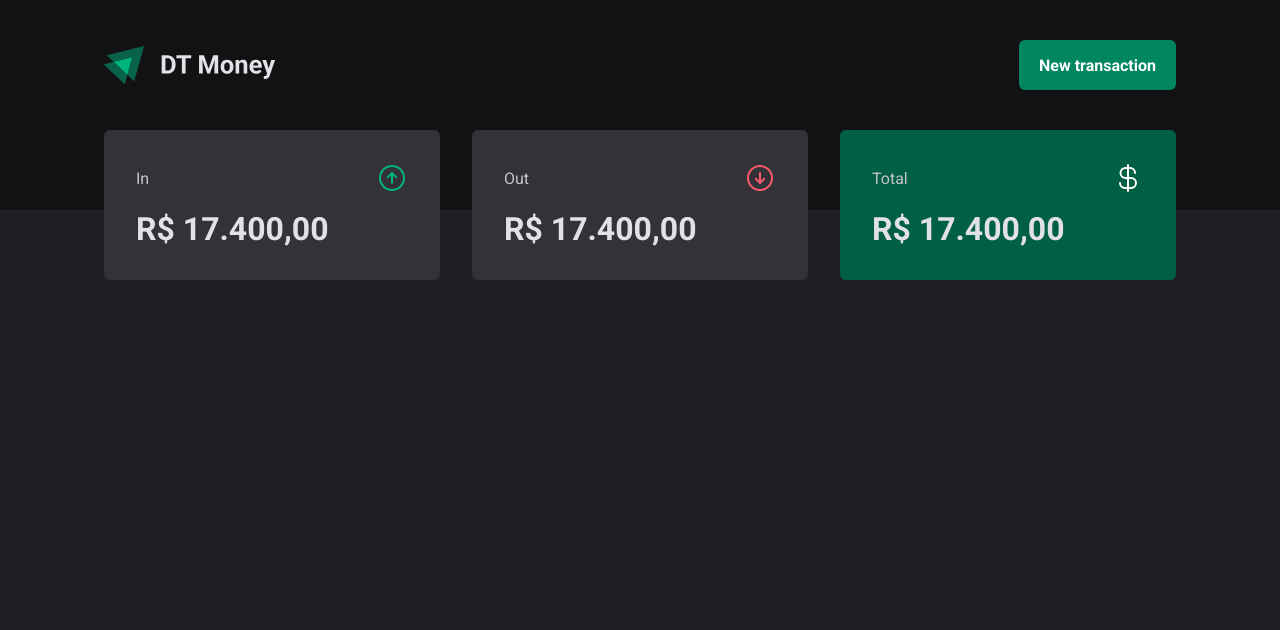
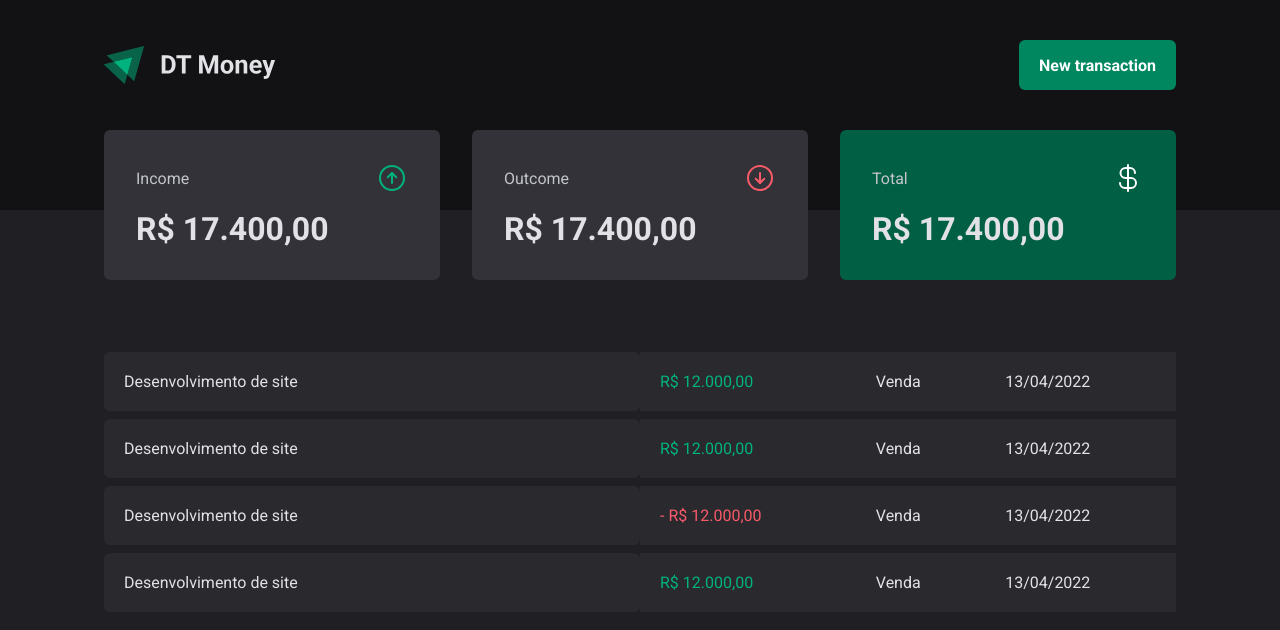
Before and after one commit to diegosano/dt-money, a React (Vite) app: page / in a window 1280 px wide. Shown: the top 630 px of the page. Built offline with nearby package versions, Linux system fonts and the light colour scheme.

Commit message:
feat: table of transactions

```diff
--- a/src/components/Summary/index.tsx
+++ b/src/components/Summary/index.tsx
@@ -7,7 +7,7 @@
     <S.SummaryContainer>
       <S.SummaryCard>
         <header>
-          <span>In</span>
+          <span>Income</span>
           <ArrowCircleUp size={32} color="#00b37e" />
         </header>
 
@@ -18,7 +18,7 @@
 
       <S.SummaryCard>
         <header>
-          <span>Out</span>
+          <span>Outcome</span>
           <ArrowCircleDown size={32} color="#f75a68" />
         </header>
 
--- a/src/pages/Transactions/index.tsx
+++ b/src/pages/Transactions/index.tsx
@@ -1,11 +1,63 @@
-import { Header } from "../../components/Header";
-import { Summary } from "../../components/Summary";
+import { Header } from '../../components/Header';
+import { Summary } from '../../components/Summary';
+
+import * as S from './styles';
 
 export function Transactions() {
   return (
     <div>
       <Header />
       <Summary />
+
+      <S.TransactionsContainer>
+        <S.TransactionsTable>
+          <tbody>
+            <tr>
+              <td width="50%">Desenvolvimento de site</td>
+              <td>
+                <S.PriceHighlight variant="income">
+                  R$ 12.000,00
+                </S.PriceHighlight>
+              </td>
+              <td>Venda</td>
+              <td>13/04/2022</td>
+            </tr>
+
+            <tr>
+              <td width="50%">Desenvolvimento de site</td>
+              <td>
+                <S.PriceHighlight variant="income">
+                  R$ 12.000,00
+                </S.PriceHighlight>
+              </td>
+              <td>Venda</td>
+              <td>13/04/2022</td>
+            </tr>
+
+            <tr>
+              <td width="50%">Desenvolvimento de site</td>
+              <td>
+                <S.PriceHighlight variant="outcome">
+                  - R$ 12.000,00
+                </S.PriceHighlight>
+              </td>
+              <td>Venda</td>
+              <td>13/04/2022</td>
+            </tr>
+
+            <tr>
+              <td width="50%">Desenvolvimento de site</td>
+              <td>
+                <S.PriceHighlight variant="income">
+                  R$ 12.000,00
+                </S.PriceHighlight>
+              </td>
+              <td>Venda</td>
+              <td>13/04/2022</td>
+            </tr>
+          </tbody>
+        </S.TransactionsTable>
+      </S.TransactionsContainer>
     </div>
-  )
+  );
 }
--- a/src/pages/Transactions/styles.ts
+++ b/src/pages/Transactions/styles.ts
@@ -0,0 +1,41 @@
+import styled from 'styled-components';
+
+export const TransactionsContainer = styled.main`
+  width: 100%;
+  max-width: 1120px;
+  margin: 4rem auto 0;
+  padding: 0 1.5rem;
+`;
+
+export const TransactionsTable = styled.table`
+  width: 100%;
+  border-collapse: separate;
+  border-spacing: 0 0.5rem;
+  /* margin-top: 1.5rem; */
+
+  td {
+    padding: 1.25rem;
+    background: ${(props) => props.theme['gray-700']};
+
+    &:first-child {
+      border-top-left-radius: 6px;
+      border-bottom-left-radius: 6px;
+    }
+
+    &:first-child {
+      border-top-right-radius: 6px;
+      border-bottom-right-radius: 6px;
+    }
+  }
+`;
+
+interface PriceHighlightProps {
+  variant: 'income' | 'outcome';
+}
+
+export const PriceHighlight = styled.span<PriceHighlightProps>`
+  color: ${(props) =>
+    props.variant === 'income'
+      ? props.theme['green-300']
+      : props.theme['red-300']};
+`;
```
